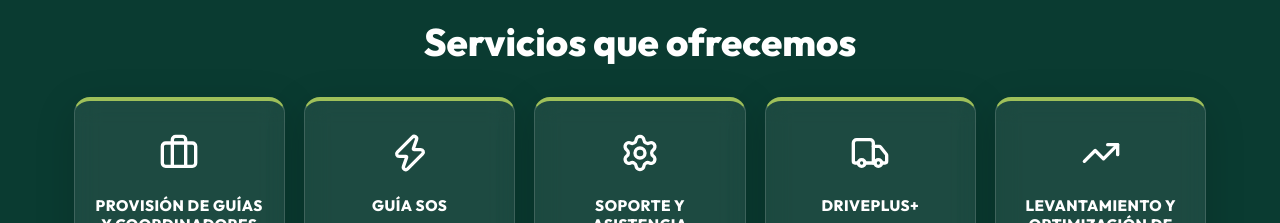
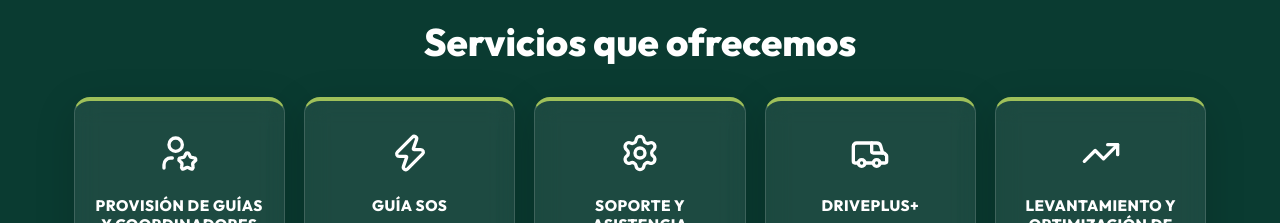
Before and after one commit to guiaalacartaoficial/guia-a-la-carta-web, a React (Vite) app: page / in a window 1280 px wide. Shown: the part 2920-3143 px from the top of the page. Built offline with nearby package versions, Linux system fonts and the light colour scheme; no server answers; the database is empty.

Commit message:
Actualización de iconos: UserStar para provisión de guías y Van para DrivePlus+

```diff
--- a/package.json
+++ b/package.json
@@ -16,7 +16,7 @@
     "downloadjs": "^1.4.7",
     "html-to-image": "^1.11.13",
     "leaflet": "^1.9.4",
-    "lucide-react": "^1.8.0",
+    "lucide-react": "^1.14.0",
     "pdf-parse": "^2.4.5",
     "react": "^19.2.4",
     "react-dom": "^19.2.4",
--- a/src/pages/Home.jsx
+++ b/src/pages/Home.jsx
@@ -1,6 +1,6 @@
 import React, { useState } from 'react';
 import { Link } from 'react-router-dom';
-import { BadgeCheck, CalendarCog, DatabaseBackup, TimerReset, MapPin, CheckCircle, Clock, Briefcase, Star, Compass, Zap, Settings, Users, ShieldCheck, HeartPulse, Mountain, Languages, TrendingUp, Truck } from 'lucide-react';
+import { BadgeCheck, CalendarCog, DatabaseBackup, TimerReset, MapPin, CheckCircle, Clock, Briefcase, Star, Compass, Zap, Settings, Users, ShieldCheck, HeartPulse, Mountain, Languages, TrendingUp, Truck, UserStar, Van } from 'lucide-react';
 import GuideCarousel from '../components/GuideCarousel';
 import './Home.css';
 import ChileMap from '../components/ChileMap';
@@ -12,7 +12,7 @@ const Home = () => {
     {
       id: 1,
       title: "PROVISIÓN DE GUÍAS Y COORDINADORES CERTIFICADOS",
-      icon: <Briefcase size={40} />,
+      icon: <UserStar size={40} />,
       desc: "Asignamos guías y coordinadores validados según el tipo de servicio, perfil de pasajero e idioma requerido.",
       highlight: "Cobertura confiable con profesionales listos para operar desde el primer servicio."
     },
@@ -33,7 +33,7 @@ const Home = () => {
     {
       id: 4,
       title: "DRIVEPLUS+",
-      icon: <Truck size={40} />,
+      icon: <Van size={40} />,
       desc: "Red de conductores profesionales y transporte turístico, conectados con tu operación. DrivePlus+ integra conductores especializados y servicios de transporte turístico, coordinados para operar junto a guías o de forma independiente según el servicio.",
       highlight: "Accedes a conductores confiables y transporte listo para operar, sin gestionar múltiples proveedores."
     },
```
Also changed, not shown: 1 other file (tests, documents, lock files or other folders).
